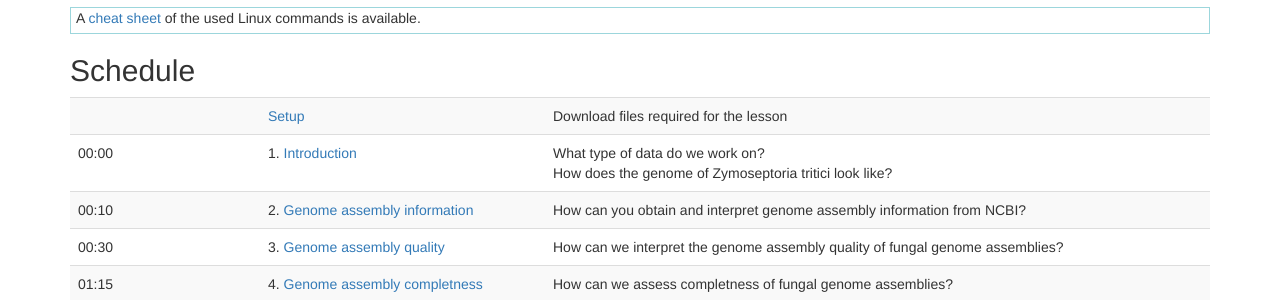
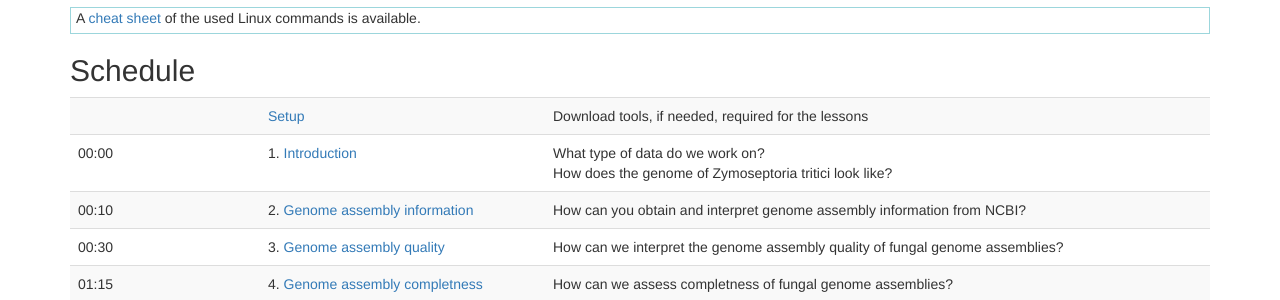
Before and after one commit to TeamMGE/GenomeBioinformaticsCourse, a Jekyll site: the page built from index.md, in a window 1280 px wide. Shown: the part 394-694 px from the top of the page. Built offline with Jekyll 4.4.1, drawn with Linux system fonts in a browser that asks for light colours.

Commit message:
Update syllabus.html

```diff
--- a/_includes/syllabus.html
+++ b/_includes/syllabus.html
@@ -18,7 +18,7 @@
     {% if multiday %}<td class="col-md-1"></td>{% endif %}
     <td class="{% if multiday %}col-md-1{% else %}col-md-2{% endif %}"></td>
     <td class="col-md-3"><a href="{{ page.root }}{% link setup.md %}">Setup</a></td>
-    <td class="col-md-7">Download files required for the lesson</td>
+    <td class="col-md-7">Download tools, if needed, required for the lessons</td>
   </tr>
   {% for episode in site.episodes %}
     {% if episode.start %} {% comment %} Starting a new day? {% endcomment %}
```
